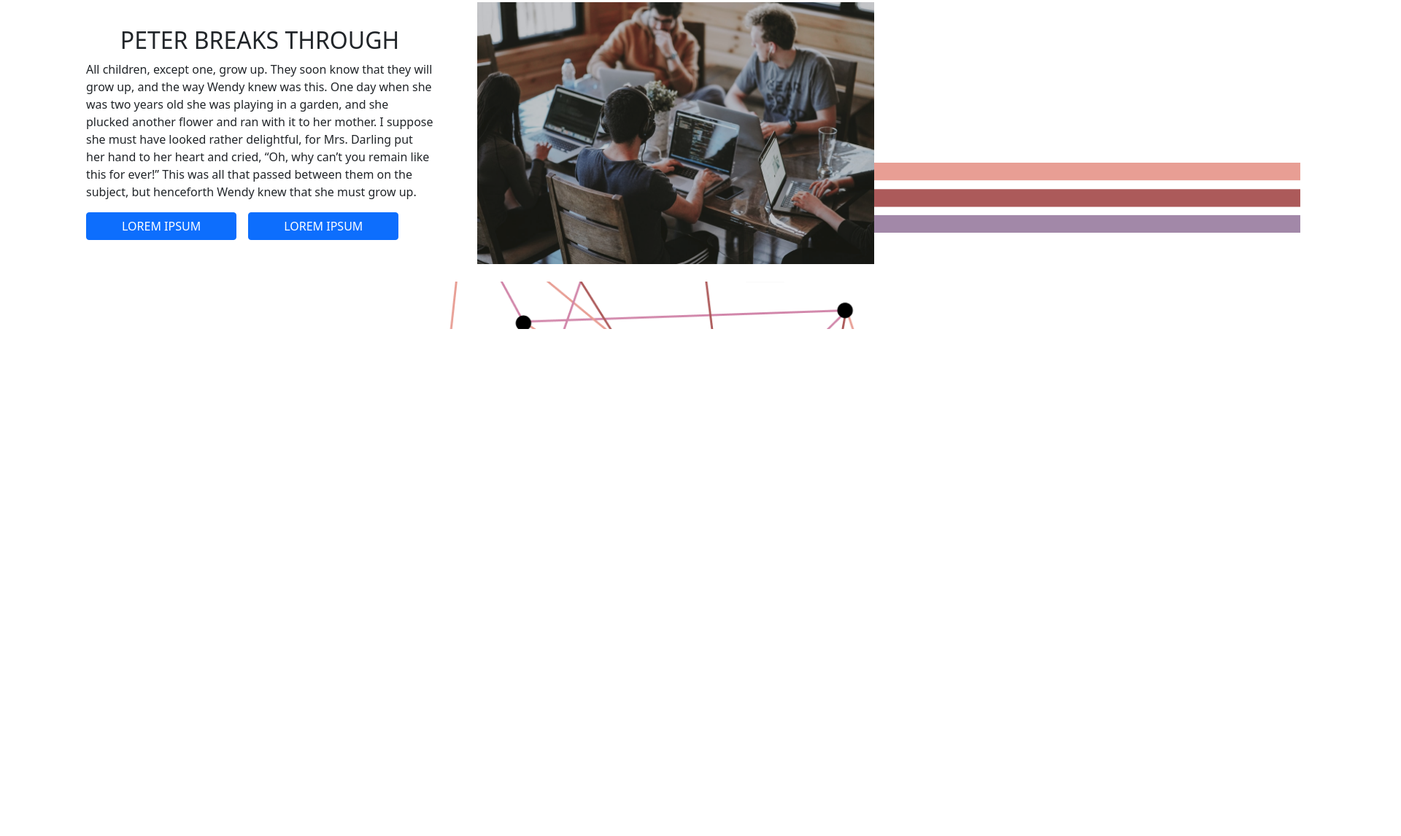
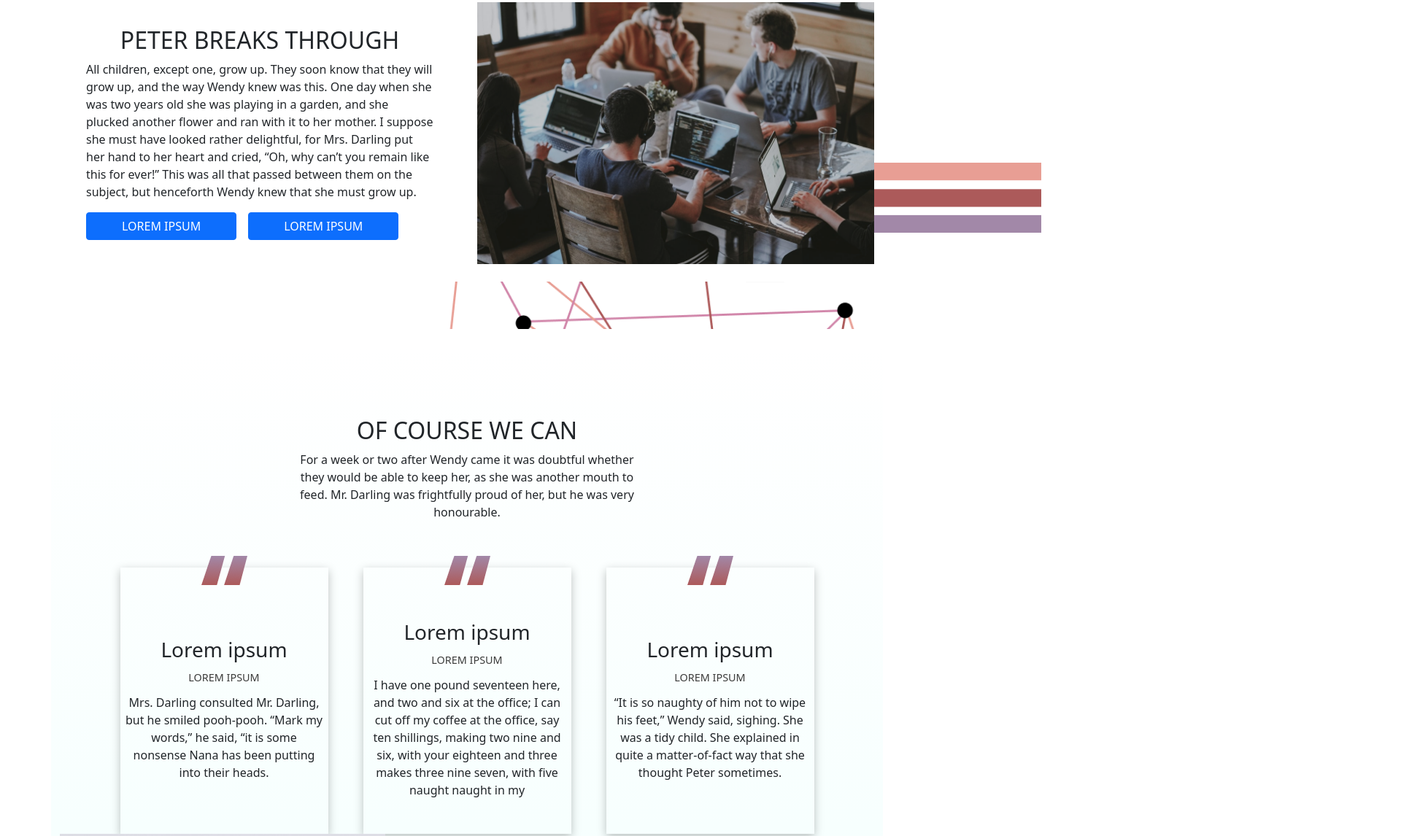
Before and after one commit to Johndev85/Landing-page-marketing, a plain HTML site: page index.html in a window 1280 px wide. Shown: the part 594-1740 px from the top of the page at 73% size, 1920 px wide, since content can reach past the window. Before the commit the page ends 1069 px from the top, so only its background shows below. Drawn offline with nearby package versions, Linux system fonts and the light colour scheme.

Commit message:
updates bottom section

```diff
--- a/index.html
+++ b/index.html
@@ -192,9 +192,79 @@
             />
           </div>
         </div>
-        <div class="w-100 mid__img_bottom">
+        <div class="mid__img_bottom">
           <img class="img_bars" src="./assets/images/image 10.png" alt="" />
         </div>
+      </section>
+
+      <!--BOTTOM SECTION  -->
+
+      <section class="container py-5 conter__bottom">
+        <div class="row py-5">
+          <div class="col text-center">
+            <h2 class="text-uppercase">Of course we can</h2>
+            <div class="bottom__text">
+              <p>
+                For a week or two after Wendy came it was doubtful whether they
+                would be able to keep her, as she was another mouth to feed. Mr.
+                Darling was frightfully proud of her, but he was very
+                honourable.
+              </p>
+            </div>
+          </div>
+        </div>
+        <div class="row row-cols-lg-4 gap-5 d-flex justify-content-center">
+          <div class="col card__conter">
+            <img
+              class="bars-one"
+              src="./assets/images/bars.png"
+              alt="bars-icon"
+            />
+            <h3>Lorem ipsum</h3>
+            <small class="text-uppercase">Lorem Ipsum</small>
+            <p>
+              Mrs. Darling consulted Mr. Darling, but he smiled pooh-pooh. “Mark
+              my words,” he said, “it is some nonsense Nana has been putting
+              into their heads.
+            </p>
+          </div>
+
+          <div class="col card__conter">
+            <img
+              class="bars-two"
+              src="./assets/images/bars.png"
+              alt="bars-icon"
+            />
+            <h3>Lorem ipsum</h3>
+            <small class="text-uppercase">Lorem Ipsum</small>
+            <p>
+              I have one pound seventeen here, and two and six at the office; I
+              can cut off my coffee at the office, say ten shillings, making two
+              nine and six, with your eighteen and three makes three nine seven,
+              with five naught naught in my
+            </p>
+          </div>
+
+          <div class="col card__conter">
+            <img
+              class="bars-three"
+              src="./assets/images/bars.png"
+              alt="bars-icon"
+            />
+            <h3>Lorem ipsum</h3>
+            <small class="text-uppercase">Lorem Ipsum</small>
+            <p>
+              “It is so naughty of him not to wipe his feet,” Wendy said,
+              sighing. She was a tidy child. She explained in quite a
+              matter-of-fact way that she thought Peter sometimes.
+            </p>
+          </div>
+        </div>
+        <img
+          class="conter_bg-img"
+          src="./assets/images/city.png"
+          alt="city-img"
+        />
       </section>
     </main>
   </body>
--- a/styles/styles.css
+++ b/styles/styles.css
@@ -20,7 +20,7 @@
 }
 
 .conter {
-  width: 100vw;
+  width: 100%;
   background: var(--color-gradient-bg-hero);
 }
 
@@ -105,7 +105,72 @@
   z-index: 1;
 }
 
-.img_bars {
-  width: 50rem;
+.mid__img_bottom .img_bars {
+  width: fit-content;
   height: 6rem;
 }
+
+.conter__bottom {
+  background: linear-gradient(
+    180deg,
+    rgba(255, 255, 255, 0.89) 0%,
+    rgba(239, 255, 253, 0.89) 100%
+  );
+}
+
+.bottom__text {
+  padding: 0 20rem;
+}
+
+.card__conter {
+  padding: 2rem;
+  display: flex;
+  flex-direction: column;
+  justify-content: center;
+  align-items: center;
+  text-align: center;
+  box-shadow: 0px 4px 12px rgba(0, 0, 0, 0.25);
+}
+
+.card__conter:hover {
+  box-shadow: 0px 4px 12px rgba(14, 13, 13, 0.5);
+}
+
+.bars-one {
+  position: relative;
+  top: -4.5rem;
+}
+
+.bars-two {
+  position: relative;
+  top: -3rem;
+}
+
+.bars-three {
+  position: relative;
+  top: -4.5rem;
+}
+
+.card__conter h3 {
+  margin: 0;
+}
+
+.card__conter small {
+  margin: 0.7rem 0;
+  font-size: 0.9rem;
+  color: var(--color-gray);
+  text-transform: uppercase;
+}
+
+.card__conter p {
+  width: 17rem;
+}
+
+.conter_bg-img {
+  width: 40%;
+  filter: linear-gradient(
+    180deg,
+    rgba(255, 255, 255, 0.89) 0%,
+    rgba(239, 255, 253, 0.89) 100%
+  );
+}
```
Also changed, not shown: assets/images/bars.png (added), assets/images/bigCity.png (added), assets/images/city.png (added), assets/images/image 3.png (added), assets/images/image 8.png (added).
